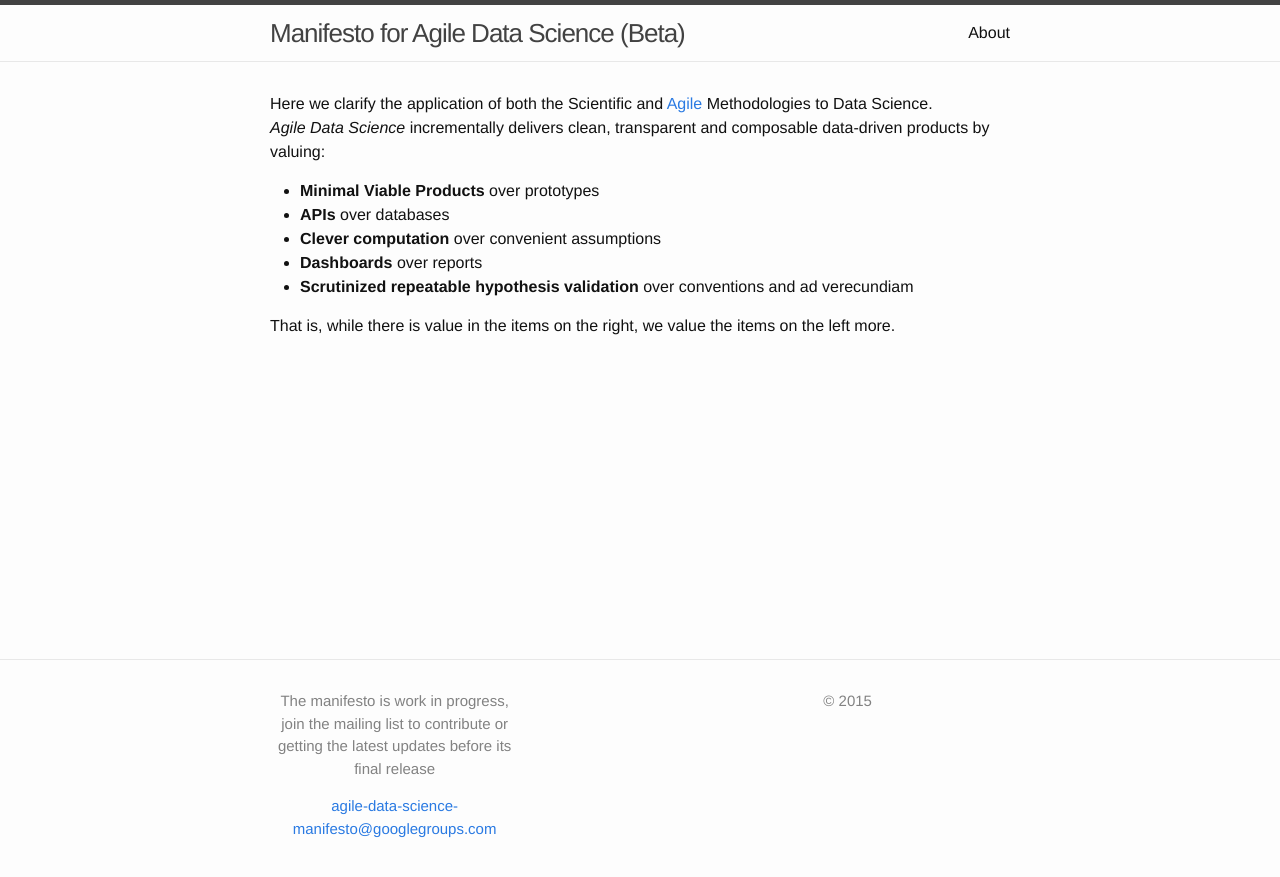
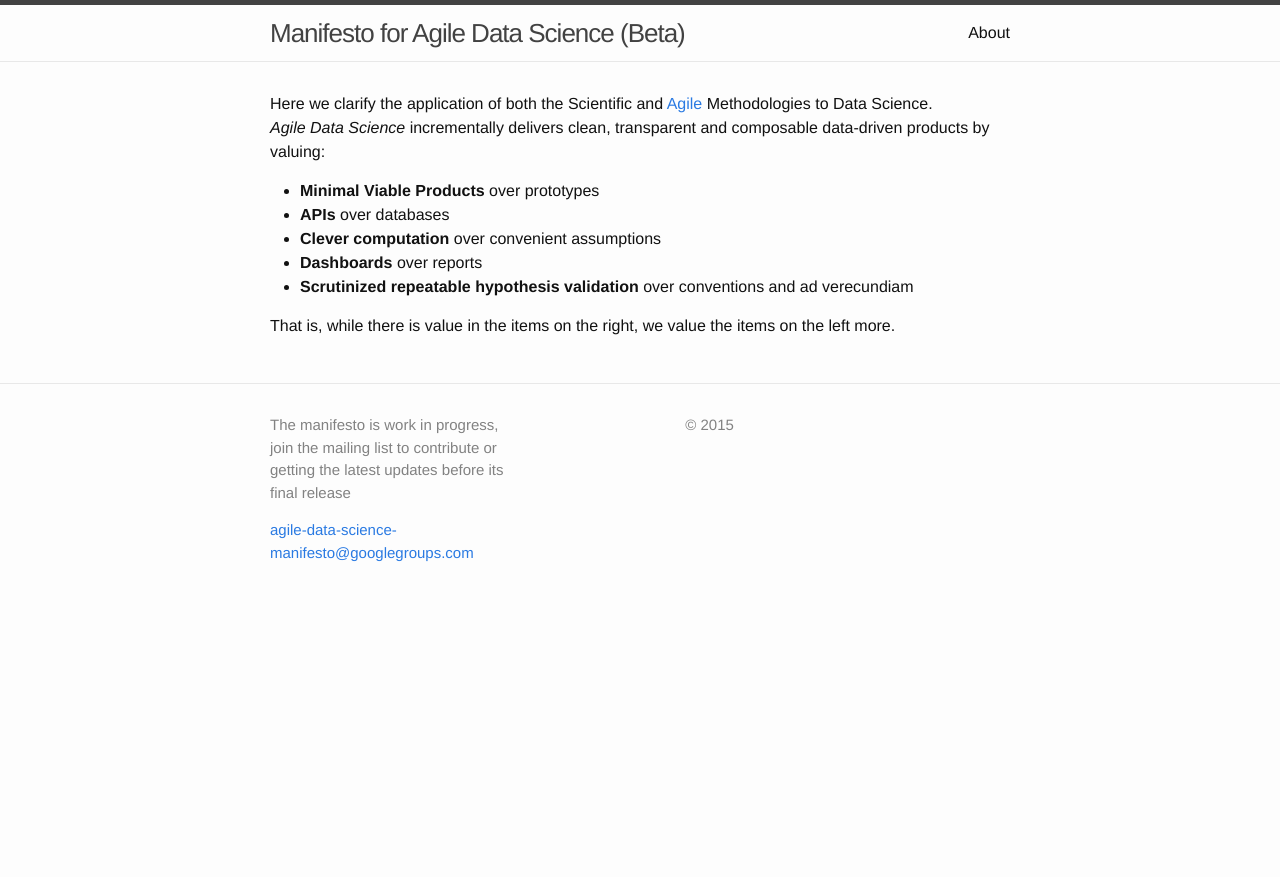
Before and after one commit to gm-spacagna/datasciencemanifesto-copy, a Jekyll site: the page built from index.md, in a window 1280 px wide. Shown: the top 877 px of the page. Built offline with Jekyll 4.4.1, drawn with Linux system fonts in a browser that asks for light colours.

Commit message:
removed bottom style from footer

```diff
--- a/_includes/footer.html
+++ b/_includes/footer.html
@@ -1,4 +1,5 @@
-<footer class="site-footer" style="position:fixed;bottom:0;height:auto;margin-top:40px;width:100%;text-align:center">
+<footer class="site-footer">
+  <!-- style="position:fixed;bottom:0;height:auto;margin-top:40px;width:100%;text-align:center"-->
 
   <div class="wrapper">
 
```
